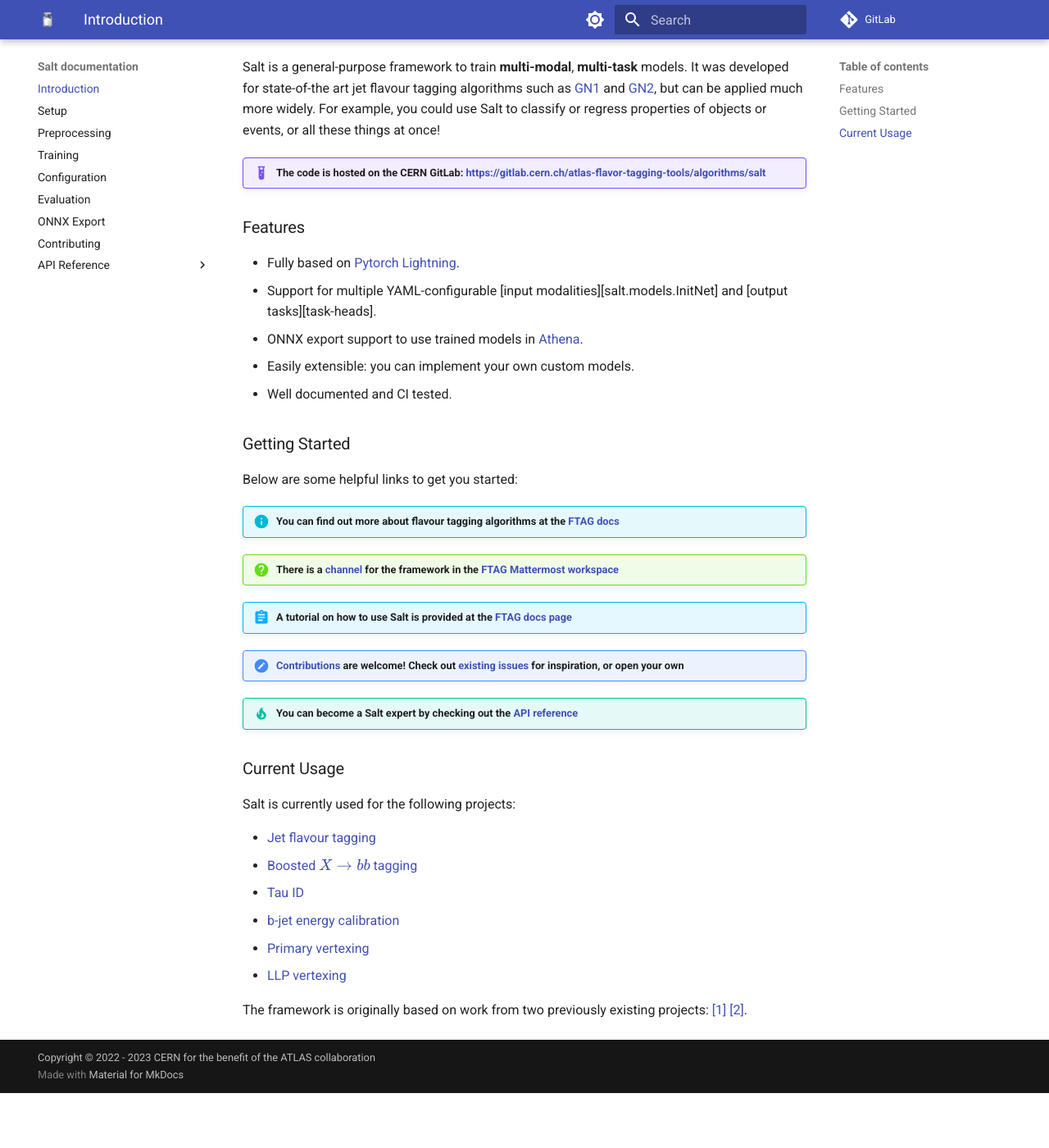
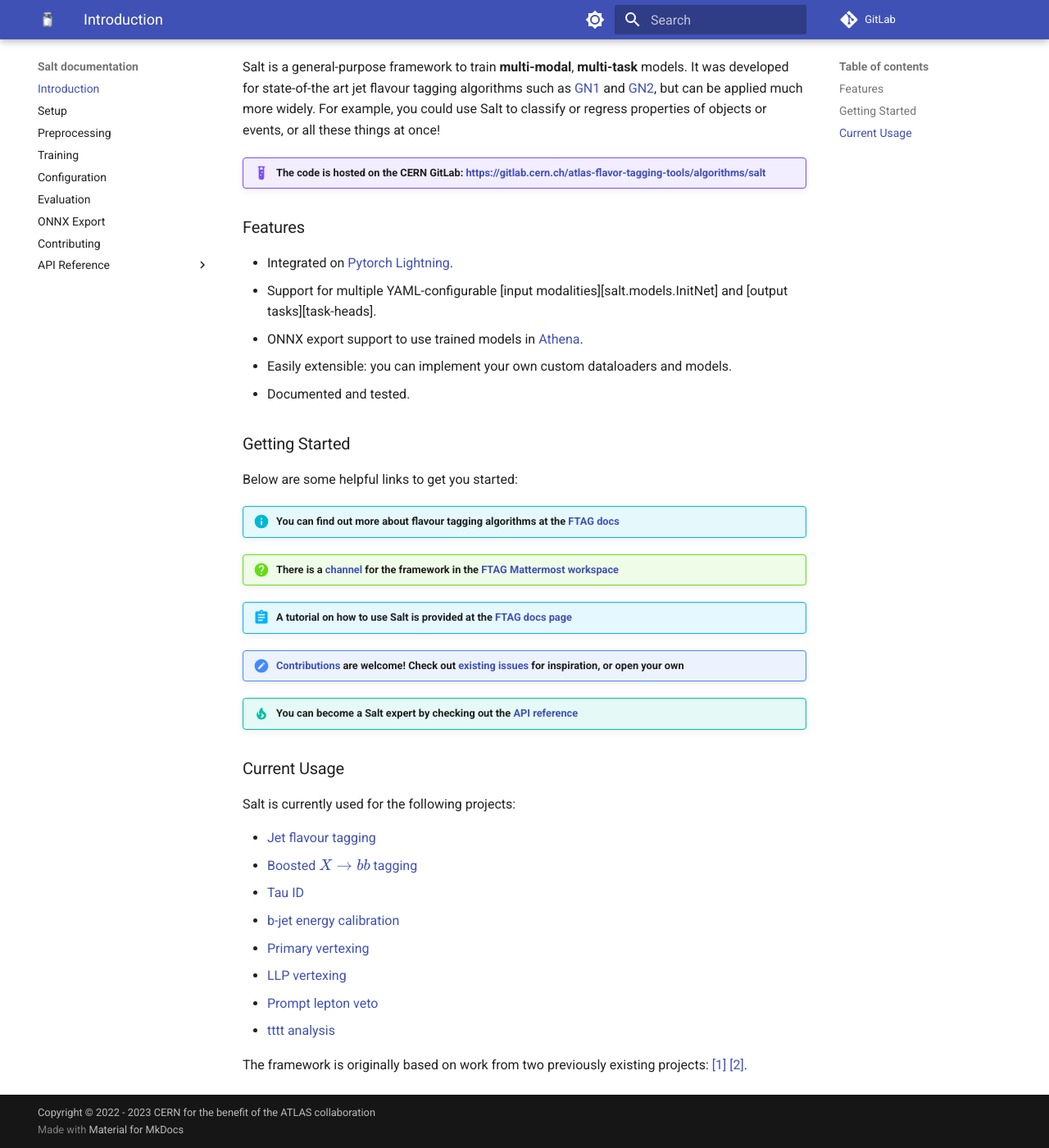
Before and after one commit to umami-hep/salt, an MkDocs documentation site: the page built from docs/index.md, in a window 1280 px wide and 1400 px high, scrolled down 152 px. Shown: the whole window at 82% size. Built offline with MkDocs 1.6.1 and Material for MkDocs 9.7.7, drawn with Linux system fonts in a browser that asks for light colours; formulas are drawn with MathJax 3; before the commit the page ends 1485 px from its top, so only the background shows below that.

Commit message:
Docs fixes

```diff
--- a/docs/index.md
+++ b/docs/index.md
@@ -10,11 +10,11 @@ For example, you could use Salt to classify or regress properties of objects or
 
 ### Features
 
-- Fully based on [Pytorch Lightning](https://lightning.ai/docs/pytorch/stable/).
+- Integrated on [Pytorch Lightning](https://lightning.ai/docs/pytorch/stable/).
 - Support for multiple YAML-configurable [input modalities][salt.models.InitNet] and [output tasks][task-heads].
 - ONNX export support to use trained models in [Athena](https://gitlab.cern.ch/atlas/athena/).
-- Easily extensible: you can implement your own custom models.
-- Well documented and CI tested.
+- Easily extensible: you can implement your own custom dataloaders and models.
+- Documented and tested.
 
 ### Getting Started
 
@@ -40,6 +40,8 @@ Salt is currently used for the following projects:
 - [b-jet energy calibration](https://indico.cern.ch/event/1280531/timetable/?view=standard#131-b-jet-regression-effort-su)
 - [Primary vertexing](https://indico.cern.ch/event/1311519/timetable/?view=standard#25-leveraging-the-ftag-softwar)
 - [LLP vertexing](https://indico.cern.ch/event/1311519/timetable/?view=standard#25-leveraging-the-ftag-softwar)
+- [Prompt lepton veto](https://indico.cern.ch/event/1341494/contributions/5647850/attachments/2742923/4771964/PLIV_ftagTPLT_20231030_pgadow.pdf)
+- [tttt analysis](https://indico.cern.ch/event/1344154/contributions/5657769/subcontributions/452377/attachments/2754554/4795867/metsai_20231115.pdf)
 
 
 The framework is originally based on work from two previously existing projects: [[1]](https://gitlab.cern.ch/atlas-flavor-tagging-tools/algorithms/GNNJetTagger) [[2]](https://gitlab.cern.ch/mleigh/flavour_tagging/).
```
Also changed, not shown: README.md (+2 -3 lines), docs/configuration.md (+3 -2 lines), docs/setup.md (+28 -0 lines), docs/training.md (+1 -27 lines), 1 other file.
